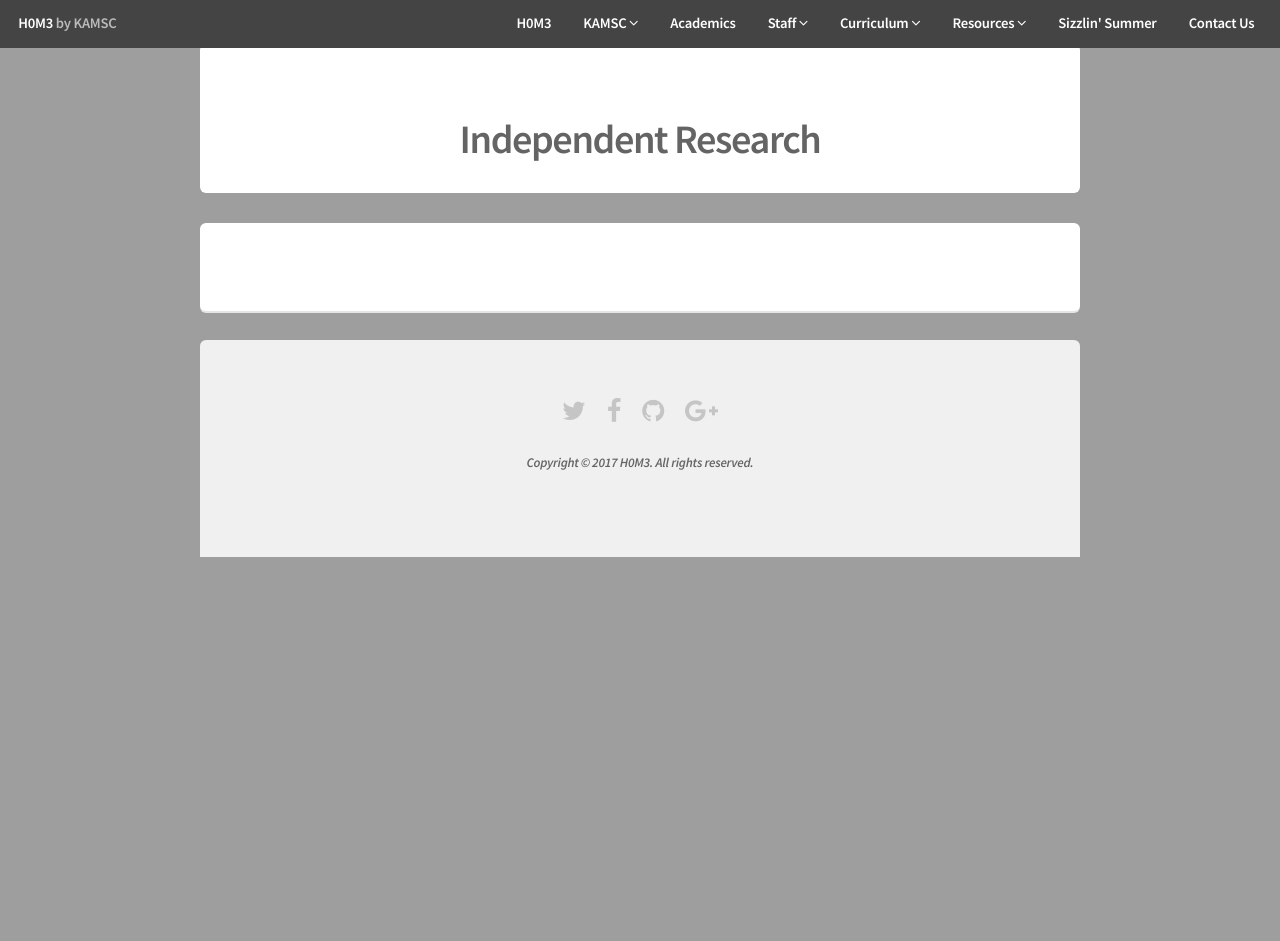
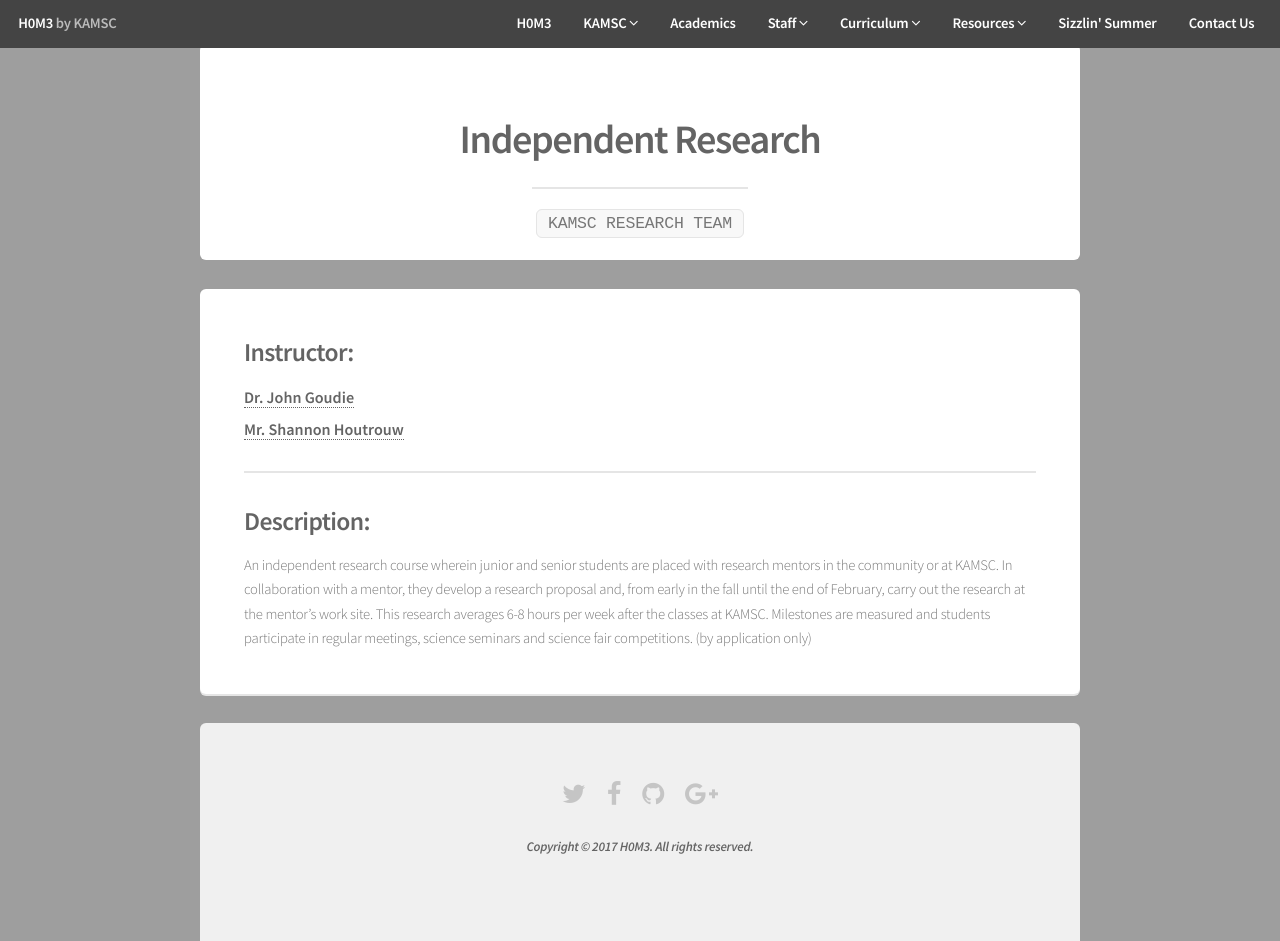
Before and after one commit to KAMSC/kamsc.github.io, a Jekyll site: the page built from curriculum/onsitecourses/other/IndependentResearch.md, in a window 1280 px wide and 941 px high. Built offline with Jekyll 4.4.1, drawn with Linux system fonts in a browser that asks for light colours; comment, search, counter and statistics services are not loaded.

Commit message:
Added all Other course pages' content.

```diff
--- a/curriculum/onsitecourses/other/IndependentResearch.md
+++ b/curriculum/onsitecourses/other/IndependentResearch.md
@@ -1,4 +1,11 @@
 ---
 layout: course-page
 title: Independent Research
+instructor:
+  - name: Dr. John Goudie
+    url: instructional/DrJohnGoudie
+  - name: Mr. Shannon Houtrouw
+    url: instructional/MrShannonHoutrouw
+coursename: KAMSC RESEARCH TEAM
+description: "An independent research course wherein junior and senior students are placed with research mentors in the community or at KAMSC. In collaboration with a mentor, they develop a research proposal and, from early in the fall until the end of February, carry out the research at the mentor’s work site. This research averages 6-8 hours per week after the classes at KAMSC. Milestones are measured and students participate in regular meetings, science seminars and science fair competitions. (by application only)"
 ---
```
Also changed, not shown: curriculum/onsitecourses/other/CurrentTopicsinScience.md (+5 -0 lines), curriculum/onsitecourses/other/Mentorship.md (+5 -0 lines), curriculum/onsitecourses/other/ResearchScience.md (+5 -0 lines), curriculum/onsitecourses/other/ResearchTeam.md (+5 -0 lines).
